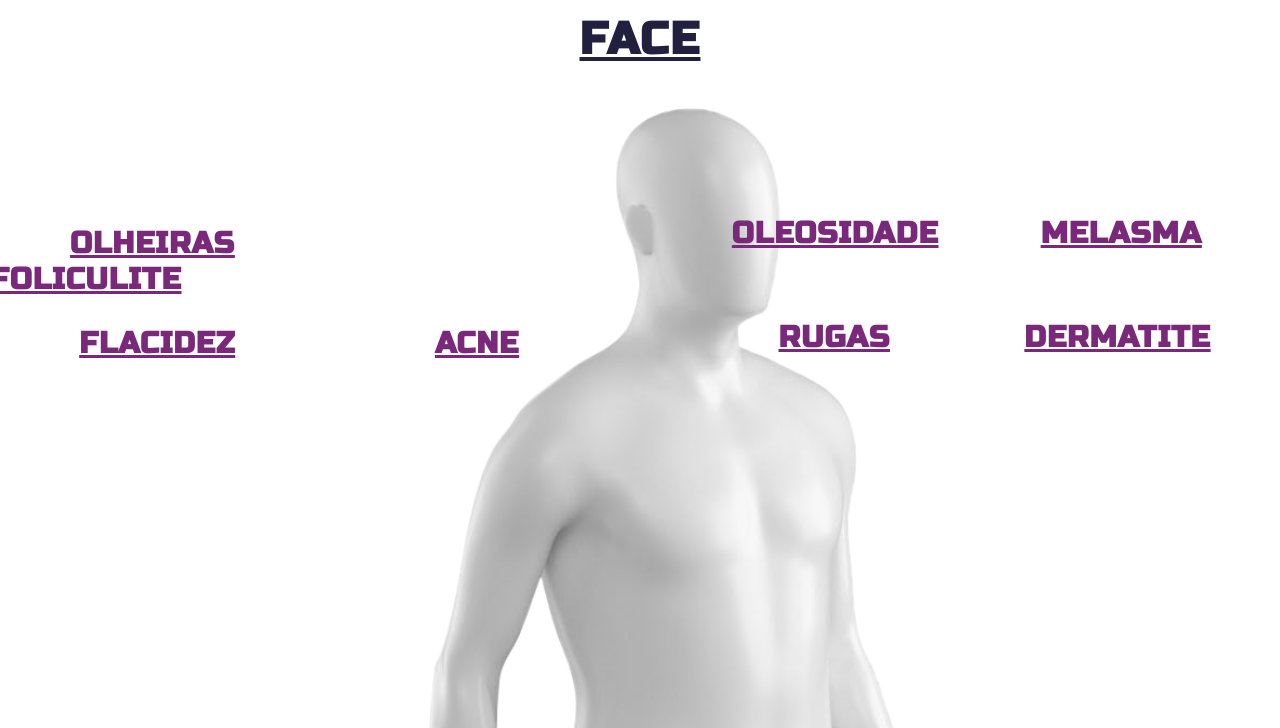
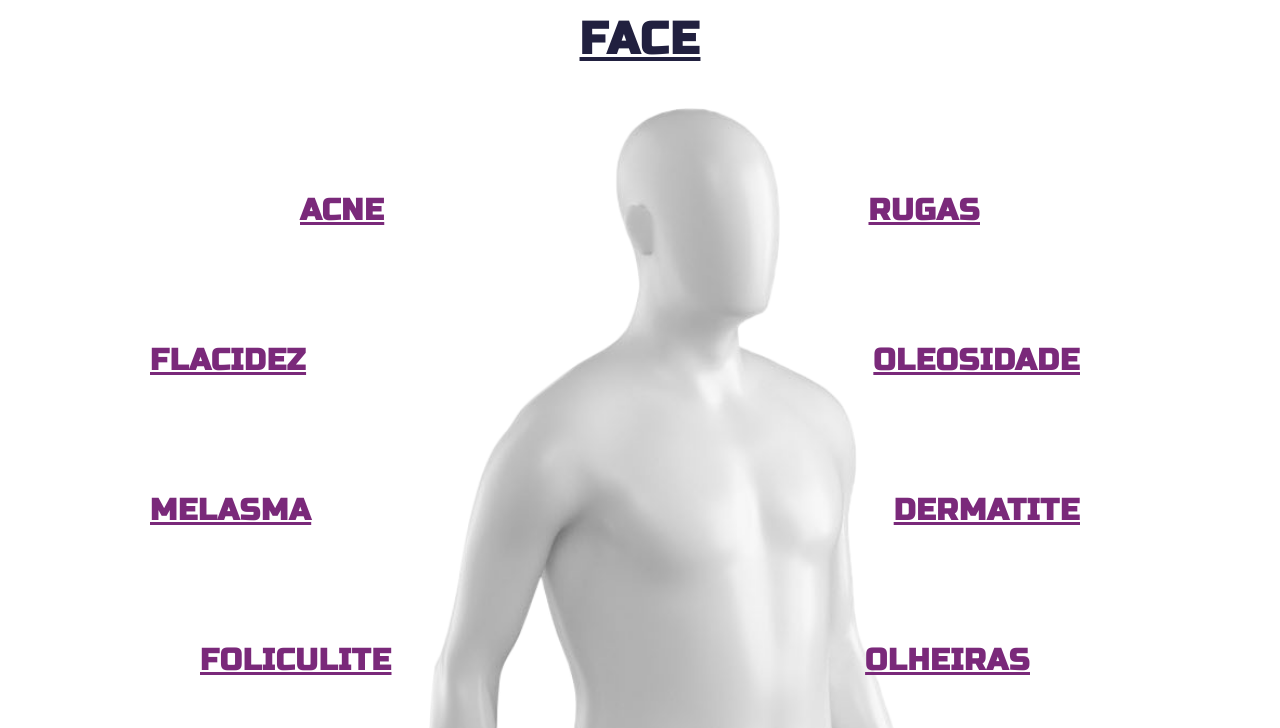
Before and after one commit to GuiiiChaves/Recn-Play, a plain HTML site: page face.html in a window 1280 px wide. Shown: the part 72-800 px from the top of the page. Drawn offline with Linux system fonts and the light colour scheme.

Commit message:
Update face.css

```diff
--- a/face.css
+++ b/face.css
@@ -102,12 +102,11 @@ nav ul li:hover .sub-menu-contatos ul li:hover {
 }
 
 .rugas{
-    display: flex;
     float:right;
-    position: relative;
+    position: absolute;
     z-index: 1;
-    top: -1456px;
-    right: 380px;
+    bottom: 500px;
+    right: 300px;
     text-decoration: underline;
     font-size: 1px;
     text-transform: uppercase;
@@ -119,12 +118,11 @@ nav ul li:hover .sub-menu-contatos ul li:hover {
 }
 
 .oleosidade{
-    display: flex;
-    float:right;
-    position: relative;
+    float: right;
+    position: absolute;
+    right: 200px;
+    bottom: 350px;
     z-index: 1;
-    top: -1560px;
-    right: 220px;
     text-decoration: underline;
     font-size: 1px;
     text-transform: uppercase;
@@ -136,12 +134,11 @@ nav ul li:hover .sub-menu-contatos ul li:hover {
 }
 
 .dermatite{
-    display: flex;
-    float:right;
-    position: relative;
+    position: absolute;
+    float: right;
+    right: 200px;
+    bottom: 200px;
     z-index: 1;
-    top: -1456px;
-    right: -420px;
     text-decoration: underline;
     font-size: 1px;
     text-transform: uppercase;
@@ -153,12 +150,11 @@ nav ul li:hover .sub-menu-contatos ul li:hover {
 }
 
 .olheiras{
-    display: flex;
-    float:left;
-    position: relative;
+    position: absolute;
+    float: right;
+    right: 250px;
+    bottom: 50px;
     z-index: 1;
-    top: -1550px;
-    right: -60px;
     text-decoration: underline;
     font-size: 1px;
     text-transform: uppercase;
@@ -170,12 +166,11 @@ nav ul li:hover .sub-menu-contatos ul li:hover {
 }
 
 .acne{
-    display: flex;
-    float:left;
-    position: relative;
+    float: left;
+    position: absolute;
+    bottom: 500px;
+    left: 300px;
     z-index: 1;
-    top: -1450px;
-    right: -260px;
     text-decoration: underline;
     font-size: 1px;
     text-transform: uppercase;
@@ -187,12 +182,11 @@ nav ul li:hover .sub-menu-contatos ul li:hover {
 }
 
 .flacidez{
-    display: flex;
-    float:left;
-    position: relative;
+    position: absolute;
+    float: left;
+    left: 150px;
+    bottom: 350px;
     z-index: 1;
-    top: -1450px;
-    right: 180px;
     text-decoration: underline;
     font-size: 1px;
     text-transform: uppercase;
@@ -204,12 +198,11 @@ nav ul li:hover .sub-menu-contatos ul li:hover {
 }
 
 .melasma{
-    display: flex;
-    float:right;
-    position: relative;
+    float: left;
+    position: absolute;
+    bottom: 200px;
+    left: 150px;
     z-index: 1;
-    top: -1560px;
-    right: -250px;
     text-decoration: underline;
     font-size: 1px;
     text-transform: uppercase;
@@ -222,12 +215,11 @@ nav ul li:hover .sub-menu-contatos ul li:hover {
 
 
 .foliculite{
-    display: flex;
-    float:left;
-    position: relative;
+    float: left;
+    position: absolute;
+    bottom: 50px;
+    left: 200px;
     z-index: 1;
-    top: -1550px;
-    right: 20px;
     text-decoration: underline;
     font-size: 1px;
     text-transform: uppercase;
```
